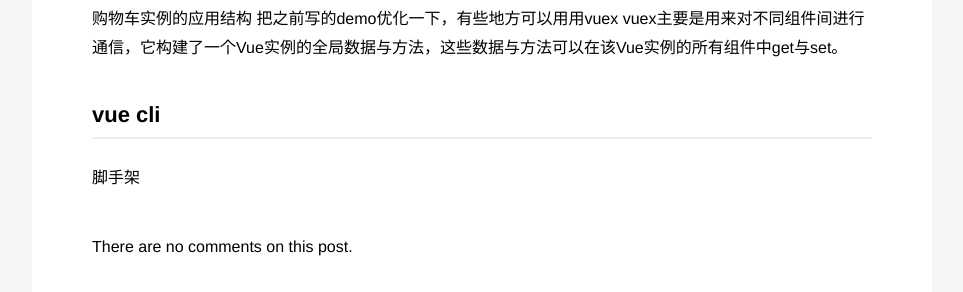
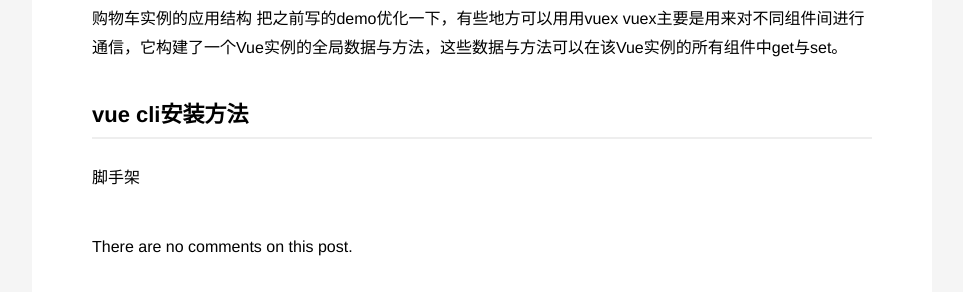
Before and after one commit to ioloveuu/ioloveuu.github.io, a Jekyll site: the page built from _posts/2017-01-05-vue-notes.md, in a window 1280 px wide. Shown: the part 1126-1418 px from the top of the page, without its empty margins (158-1121 px from the left). Built offline with Jekyll 4.4.1, drawn with Linux system fonts in a browser that asks for light colours; nearby versions of some CDN libraries; a script that is not in the unit is left out.

Commit message:
Update 2017-01-05-vue-notes.md

```diff
--- a/_posts/2017-01-05-vue-notes.md
+++ b/_posts/2017-01-05-vue-notes.md
@@ -41,8 +41,7 @@
 实践的方法一样是先看别人别人写的代码，比如官方的购物车实例的应用结构
 把之前写的demo优化一下，有些地方可以用用vuex
 vuex主要是用来对不同组件间进行通信，它构建了一个Vue实例的全局数据与方法，这些数据与方法可以在该Vue实例的所有组件中get与set。
-## vue cli
-
+## vue cli安装方法
 脚手架
 <noscript>Please enable JavaScript to view the comment form powered by <a href="https://commentit.io/">Comm(ent|it)</a></noscript>
 <div id="commentit"></div>
```
